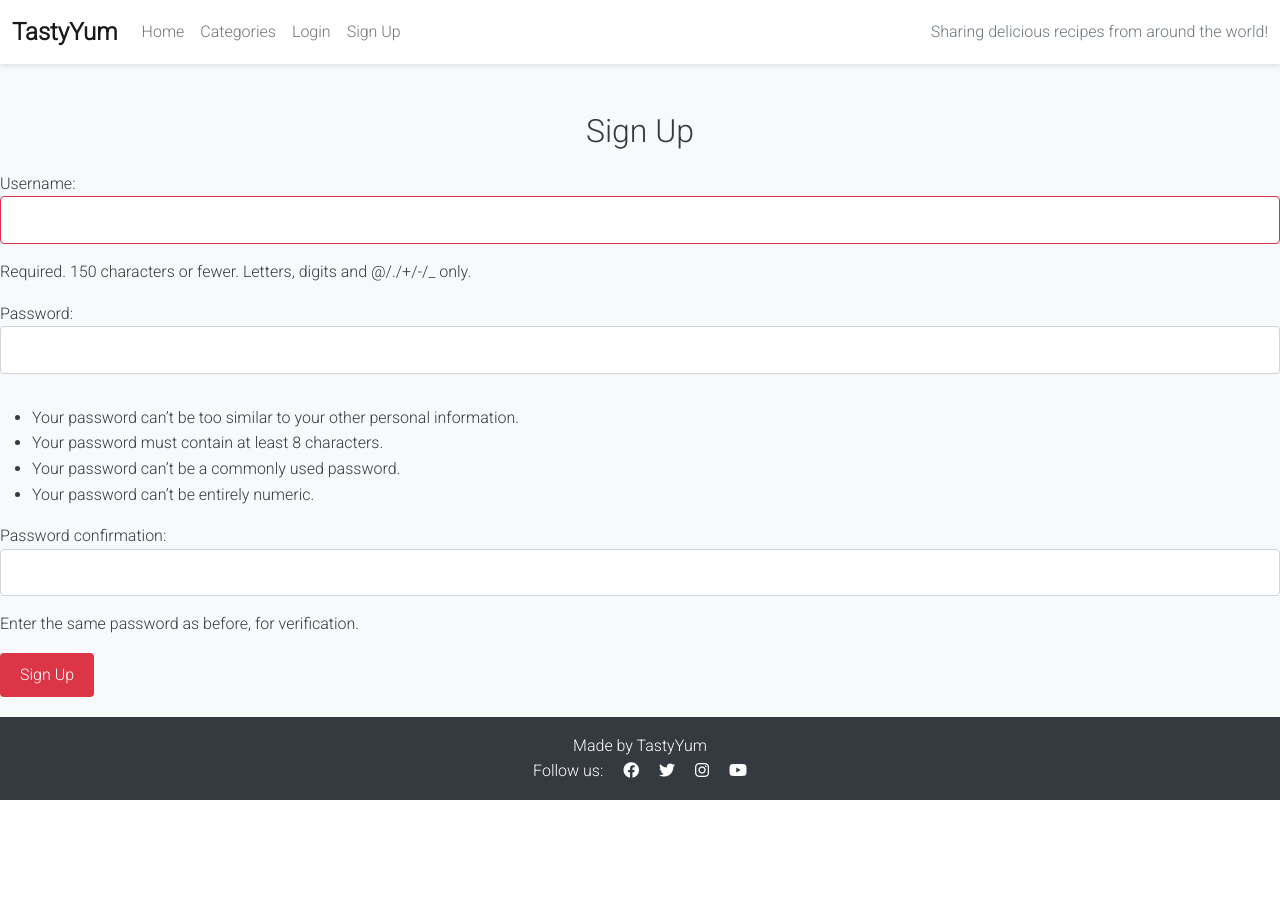
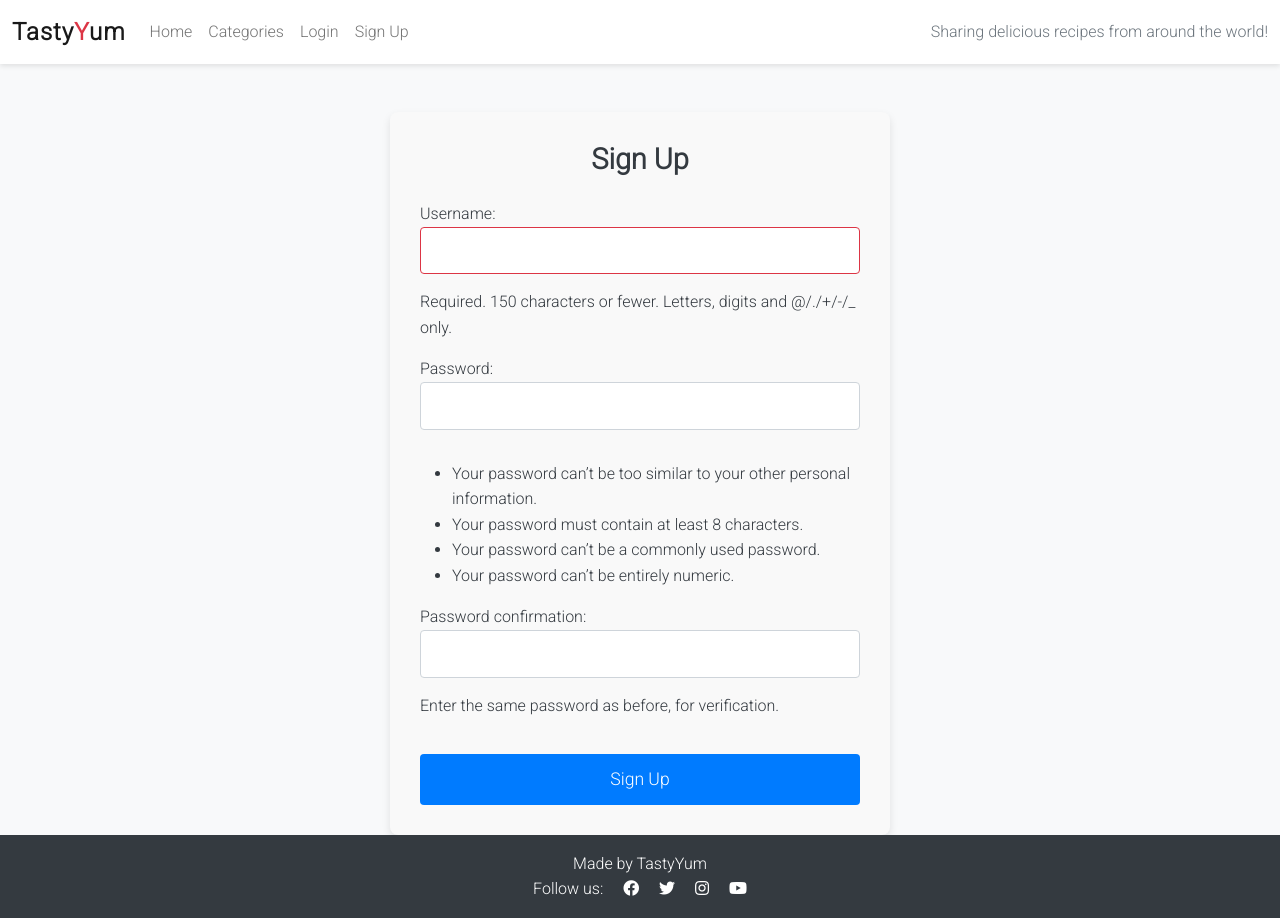
Before and after one commit to Taiwoogbonyomi/Food_Blog, a Django app: page /signup/ in a window 1280 px wide. Before the commit the page ends 800 px from the top, so only its background shows below. Run offline with Django 4.2, Linux system fonts and the light colour scheme; parts of the project's set-up code (start-up, migrations or seed data) failed here and were passed over.

Commit message:
Added styling to log in and sign up pages

```diff
--- a/foodblog/templates/base.html
+++ b/foodblog/templates/base.html
@@ -33,7 +33,9 @@
     <!-- Navigation -->
     <nav class="navbar navbar-expand-lg navbar-light bg-white">
         <div class="container-fluid">
-            <a class="navbar-brand" href="{% url 'recipe_list' %}"><span class="brand">Tasty<span class="red-o">Y</span>um</span></a>
+            <a class="navbar-brand" href="{% url 'recipe_list' %}">
+                <span class="brand">Tasty<span class="red-y">Y</span>um</span>
+            </a>
             <button class="navbar-toggler" type="button" data-bs-toggle="collapse" data-bs-target="#navbarText"
                     aria-controls="navbarText" aria-expanded="false" aria-label="Toggle navigation">
                 <span class="navbar-toggler-icon"></span>
--- a/foodblog/templates/registration/signup.html
+++ b/foodblog/templates/registration/signup.html
@@ -1,9 +1,10 @@
 {% extends 'base.html' %}
 
 {% block content %}
-<div class="signup-container mt-5">
-    <h2>Sign Up</h2>
-    <form method="POST">
+<div class="auth-container mt-5">
+    <h2 class="text-center mb-4">Sign Up</h2>
+
+    <form method="POST" class="auth-form">
         {% csrf_token %}
         {{ form.as_p }}
         <button type="submit" class="btn btn-primary">Sign Up</button>
--- a/static/css/styles.css
+++ b/static/css/styles.css
@@ -34,15 +34,36 @@ img {
 .navbar-brand {
     font-size: 1.5rem;
     font-weight: bold;
+    color: #343a40;
+    letter-spacing: 1px;
 }
 
-.nav-link {
+.red-y {
+    color: #dc3545;
+    font-weight: 700;
+}
+
+.navbar-brand:hover .brand{
+    text-decoration: none;
+    color: #dc3545;
+}
+
+.navbar-nav .nav-link {
     color: #343a40;
     transition: color 0.3s ease-in-out;
 }
 
-.nav-link:hover {
+.navbar-nav .nav-link:hover {
     color: #dc3545;
+}
+
+.navbar-nav .nav-link.active,
+.navbar-nav .nav-link:focus {
+    color: #dc3545
+}
+
+.navbar-nav .nav-link.active:hover {
+    color: #c82333
 }
 
 /* ============================
@@ -192,6 +213,81 @@ input:focus, textarea:focus {
     border-color: #dc3545;
 }
 
+/* ===========================
+   General Styling for Auth Forms
+============================ */
+.auth-container {
+    max-width: 500px;
+    margin: 0 auto;
+    padding: 30px;
+    background-color: #f9f9f9;
+    border-radius: 8px;
+    box-shadow: 0 4px 8px rgba(0, 0, 0, 0.1);
+}
+
+.auth-container h2 {
+    font-size: 1.8rem;
+    color: #343a40;
+    font-weight: 600;
+}
+
+.auth-form {
+    margin-top: 20px;
+}
+
+.auth-form .form-label {
+    font-size: 1rem;
+    color: #495057;
+}
+
+.auth-form .form-control {
+    height: 40px;
+    padding: 10px;
+    font-size: 1rem;
+    border-radius: 4px;
+    border: 1px solid #ced4da;
+}
+
+.auth-form .form-control:focus {
+    border-color: #007bff;
+    box-shadow: 0 0 5px rgba(0, 123, 255, 0.2);
+}
+
+.auth-form .btn-primary {
+    background-color: #007bff;
+    border: none;
+    width: 100%;
+    padding: 12px;
+    font-size: 1.1rem;
+    margin-top: 20px;
+    border-radius: 4px;
+    transition: background-color 0.3s ease;
+}
+
+.auth-form .btn-primary:hover {
+    background-color: #0056b3;
+}
+
+.auth-form .alert {
+    margin-top: 20px;
+    padding: 10px;
+}
+
+.auth-container .mt-3 {
+    margin-top: 20px;
+    font-size: 0.9rem;
+    text-align: center;
+}
+
+.auth-container .mt-3 a {
+    color: #007bff;
+    text-decoration: none;
+}
+
+.auth-container .mt-3 a:hover {
+    text-decoration: underline;
+}
+
 /* ============================
    Footer
 ============================ */
@@ -238,4 +334,13 @@ input:focus, textarea:focus {
     .comment-form {
         padding: 10px;
     }
+
+    .auth-container {
+        padding: 20px;
+        max-width: 100%;
+    }
+
+    .auth-form .btn-primary {
+        font-size: 1rem;
+    }
 }
```
Also changed, not shown: foodblog/templates/registration/login.html (+5 -6 lines), 1 other file.
